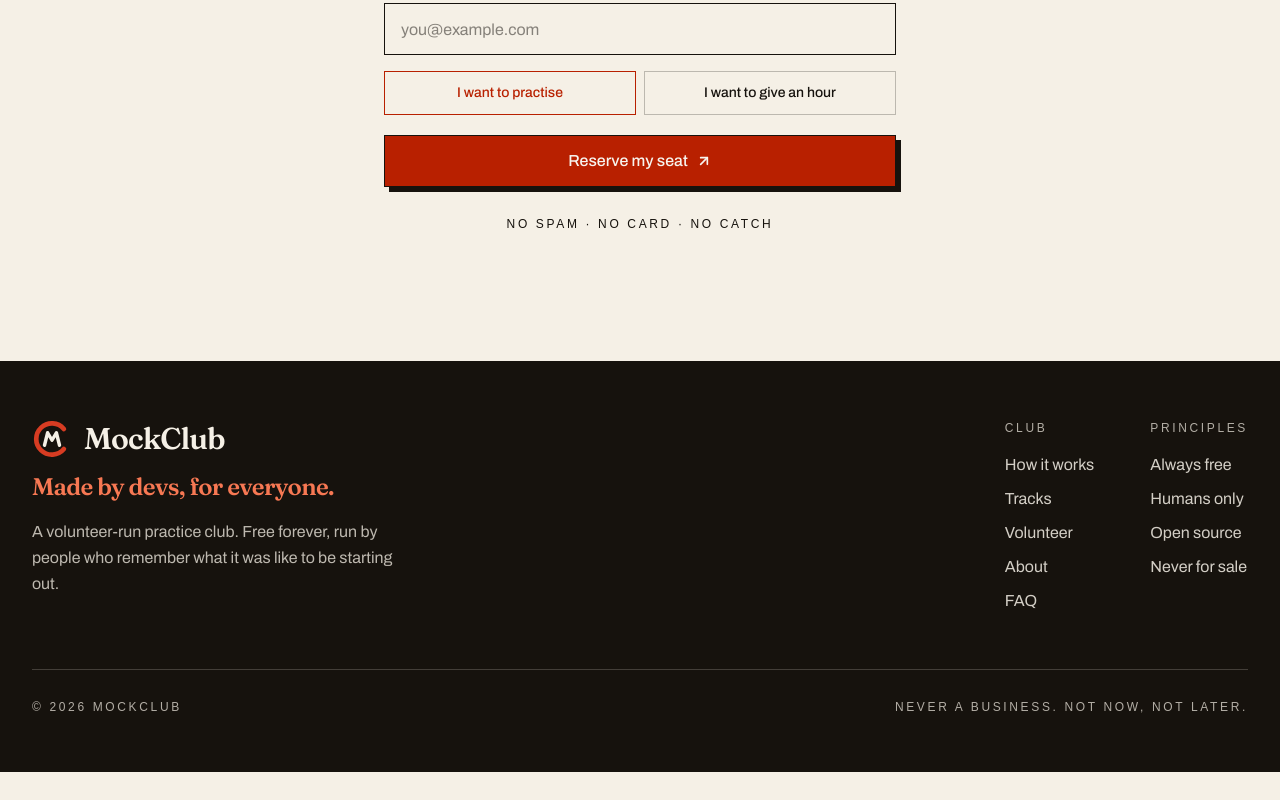
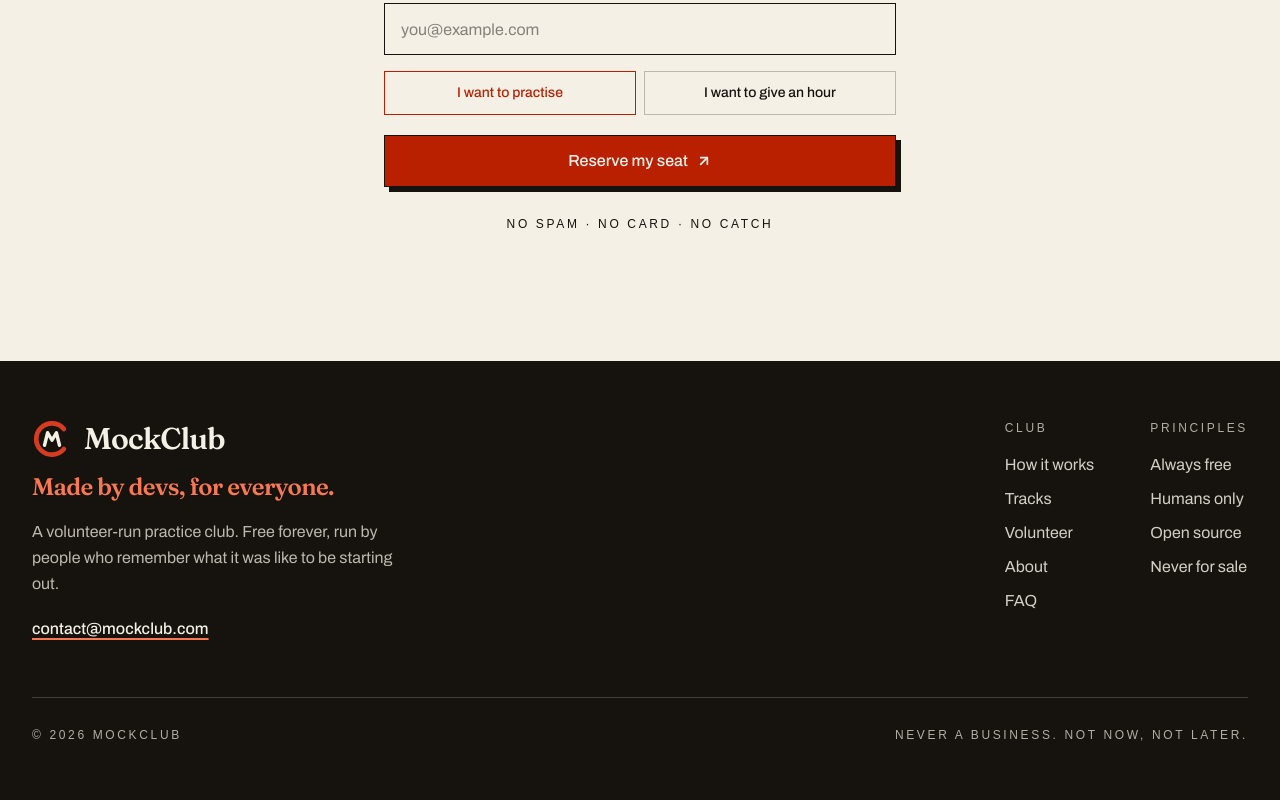
Before and after one commit to kolinabir/mockclub, a Next.js app: page / in a window 1280 px wide. Shown: the part 7782-8582 px from the top of the page. Before the commit the page ends 8554 px from the top, so only its background shows below. Built offline with nearby package versions, Linux system fonts and the light colour scheme; no server answers; a web font is replaced by a local one.

Commit message:
feat: update contact email to use SITE_EMAIL constant and add email to structured data

```diff
--- a/src/components/sections/site-footer.tsx
+++ b/src/components/sections/site-footer.tsx
@@ -2,6 +2,7 @@ import Link from "next/link";
 
 import { Logo } from "@/components/logo";
 import { NAV_LINKS } from "@/content/nav";
+import { SITE_EMAIL } from "@/lib/site";
 
 export function SiteFooter() {
   return (
@@ -20,8 +21,14 @@ export function SiteFooter() {
               A volunteer-run practice club. Free forever, run by people who
               remember what it was like to be starting out.
             </p>
-            {/*   <p className="stamp-label mt-6 text-panel-fg/70">Get in touch</p> */}
-            {/* <ContactIconRow className="mt-3" /> */}
+            <p className="mt-5">
+              <a
+                href={`mailto:${SITE_EMAIL}`}
+                className="font-medium text-panel-fg underline decoration-vermilion-light decoration-2 underline-offset-4 transition-colors hover:text-vermilion-light"
+              >
+                {SITE_EMAIL}
+              </a>
+            </p>
           </div>
 
           <div className="flex flex-wrap gap-12 sm:gap-14">
--- a/src/components/structured-data.tsx
+++ b/src/components/structured-data.tsx
@@ -1,6 +1,6 @@
 import { FAQ } from "@/content/faq";
 import { TRACKS } from "@/content/tracks";
-import { SITE_DESCRIPTION, SITE_NAME, SITE_URL } from "@/lib/site";
+import { SITE_DESCRIPTION, SITE_EMAIL, SITE_NAME, SITE_URL } from "@/lib/site";
 
 /**
  * JSON-LD for the landing page.
@@ -23,6 +23,13 @@ export function StructuredData() {
         url: SITE_URL,
         description: SITE_DESCRIPTION,
         slogan: "Made by devs, for everyone.",
+        email: SITE_EMAIL,
+        contactPoint: {
+          "@type": "ContactPoint",
+          email: SITE_EMAIL,
+          contactType: "general enquiries",
+          availableLanguage: ["English", "Bengali"],
+        },
       },
       {
         "@type": "WebSite",
--- a/src/lib/site.ts
+++ b/src/lib/site.ts
@@ -7,6 +7,7 @@ export const SITE_URL =
   process.env.NEXT_PUBLIC_APP_URL?.replace(/\/$/, "") ?? "https://mockclub.com";
 
 export const SITE_NAME = "MockClub";
+export const SITE_EMAIL = "contact@mockclub.com";
 export const SITE_TAGLINE = "Made by devs, for everyone.";
 
 export const SITE_DESCRIPTION =
```
Also changed, not shown: 1 other file (tests, documents, lock files or other folders).
